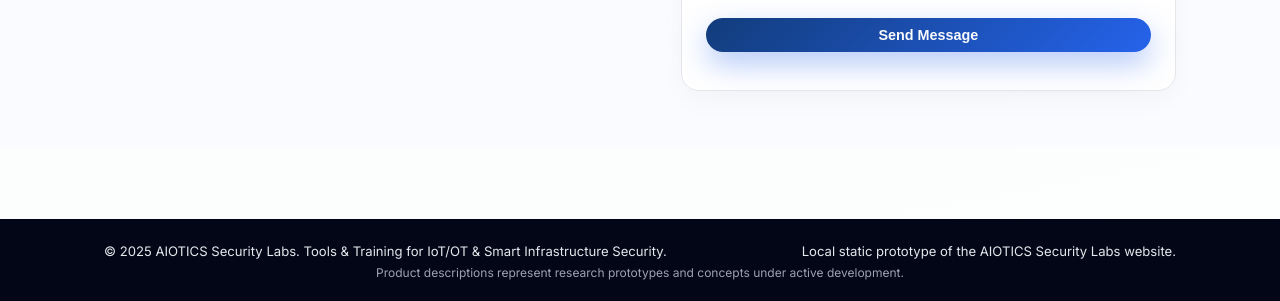
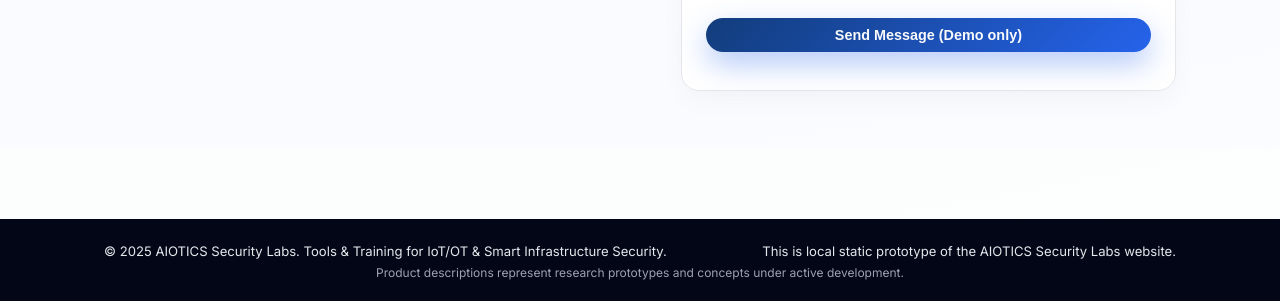
Before and after one commit to learnwithvidya/aioticslabs-website, a plain HTML site: page index.html in a window 1280 px wide. Shown: the part 5267-5568 px from the top of the page. Drawn offline with Linux system fonts and the light colour scheme.

Commit message:
Update index.html

```diff
--- a/index.html
+++ b/index.html
@@ -513,7 +513,7 @@
             </div>
 
             <button type="button" class="btn-primary" style="margin-top:0.3rem; width:100%; justify-content:center;">
-              Send Message
+              Send Message (Demo only)
             </button>
             <p style="font-size:0.78rem; color:var(--text-muted); margin-top:0.35rem;">
             </p>
@@ -527,7 +527,7 @@
 <footer>
   <div class="container footer-inner">
     <div>© 2025 AIOTICS Security Labs. Tools &amp; Training for IoT/OT &amp; Smart Infrastructure Security.</div>
-    <div>Local static prototype of the AIOTICS Security Labs website.</div>
+    <div>This is local static prototype of the AIOTICS Security Labs website.</div>
   </div>
   <div class="container" style="text-align:center;">
     <div style="font-size:0.75rem; color:#9ca3af; margin-top:0.4rem;">
```
